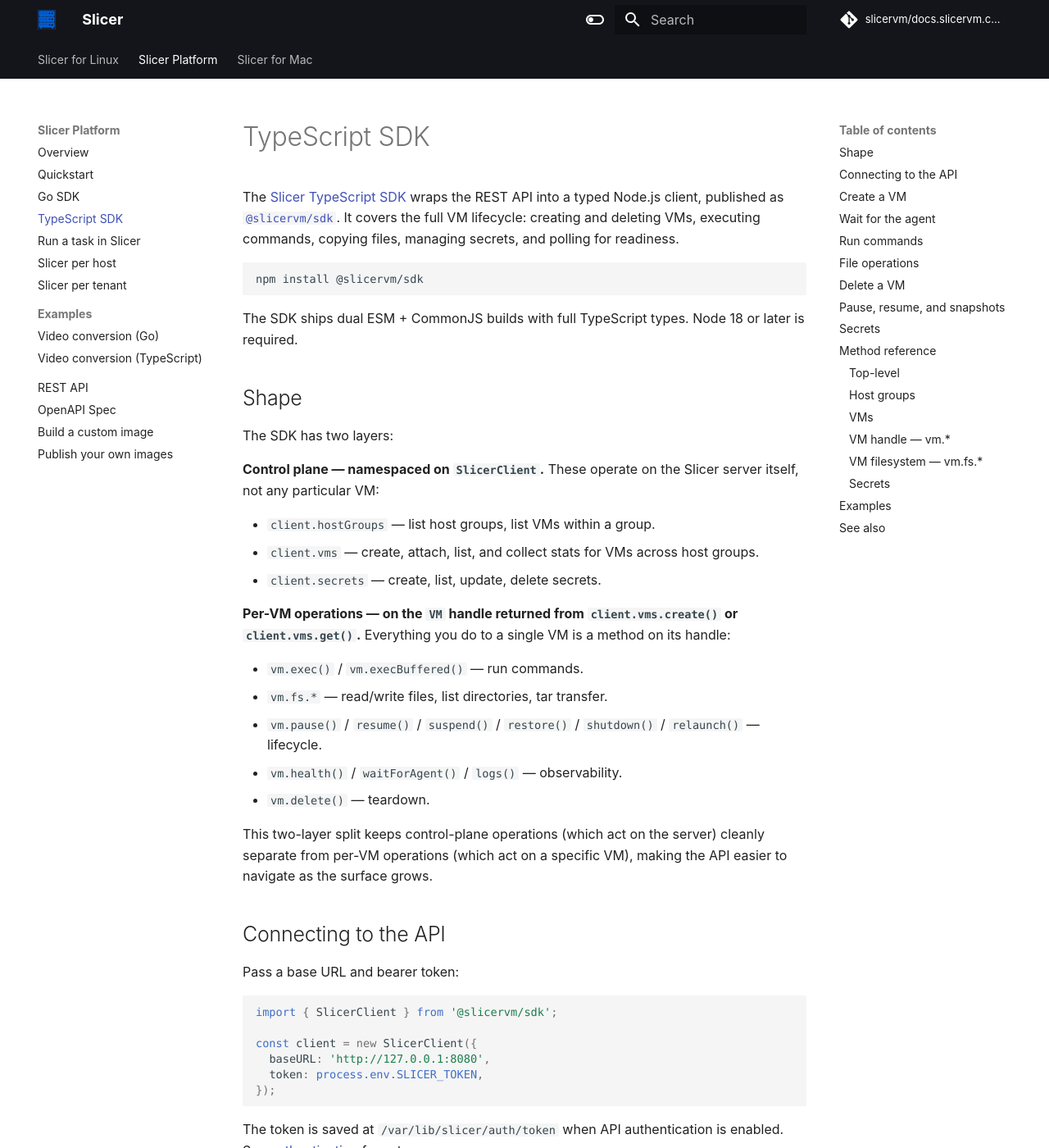
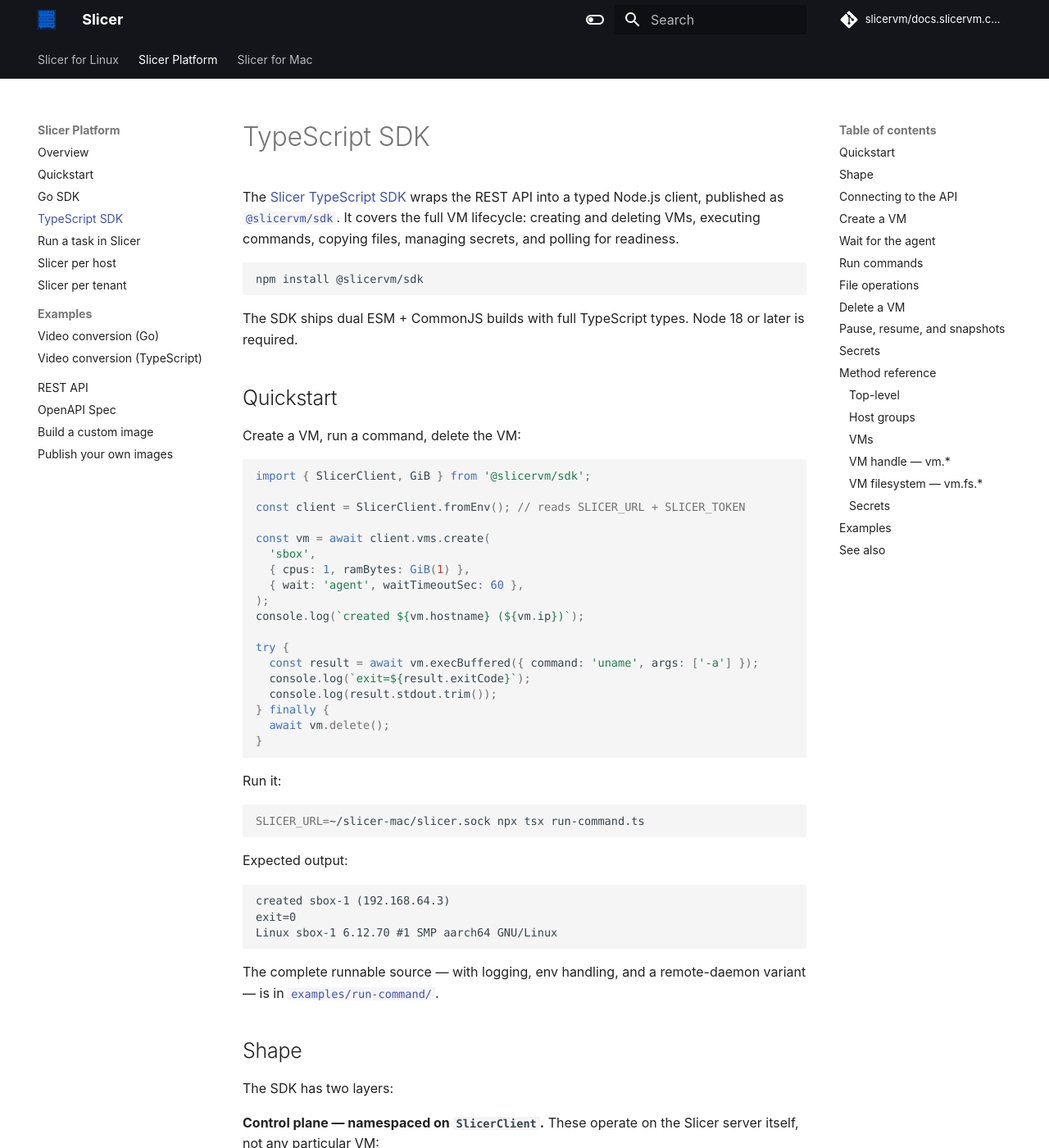
Before and after one commit to slicervm/docs.slicervm.com, an MkDocs documentation site: the page built from docs/platform/typescript-sdk.md, in a window 1280 px wide and 1400 px high. Shown: the whole window at 82% size. Built offline with MkDocs 1.6.1 and Material for MkDocs 9.7.7, drawn with Linux system fonts in a browser that asks for light colours; some web fonts are replaced; comment, search, counter and statistics services are not loaded.

Commit message:
Add quickstart example
Signed-off-by: Alex Ellis (OpenFaaS Ltd) <alexellis2@gmail.com>

````diff
--- a/docs/platform/typescript-sdk.md
+++ b/docs/platform/typescript-sdk.md
@@ -7,6 +7,47 @@
 ```
 
 The SDK ships dual ESM + CommonJS builds with full TypeScript types. Node 18 or later is required.
+
+## Quickstart
+
+Create a VM, run a command, delete the VM:
+
+```ts
+import { SlicerClient, GiB } from '@slicervm/sdk';
+
+const client = SlicerClient.fromEnv(); // reads SLICER_URL + SLICER_TOKEN
+
+const vm = await client.vms.create(
+  'sbox',
+  { cpus: 1, ramBytes: GiB(1) },
+  { wait: 'agent', waitTimeoutSec: 60 },
+);
+console.log(`created ${vm.hostname} (${vm.ip})`);
+
+try {
+  const result = await vm.execBuffered({ command: 'uname', args: ['-a'] });
+  console.log(`exit=${result.exitCode}`);
+  console.log(result.stdout.trim());
+} finally {
+  await vm.delete();
+}
+```
+
+Run it:
+
+```bash
+SLICER_URL=~/slicer-mac/slicer.sock npx tsx run-command.ts
+```
+
+Expected output:
+
+```
+created sbox-1 (192.168.64.3)
+exit=0
+Linux sbox-1 6.12.70 #1 SMP aarch64 GNU/Linux
+```
+
+The complete runnable source — with logging, env handling, and a remote-daemon variant — is in [`examples/run-command/`](https://github.com/slicervm/sdk-ts/tree/master/examples/run-command).
 
 ## Shape
 
@@ -270,7 +311,7 @@
 ## Examples
 
 * [Video conversion with TypeScript](/platform/typescript-video-conversion/) — create a VM, install ffmpeg, transcode a video, and stream the binary result back via `stdio: 'base64'`. Full e2e walkthrough with runnable source.
-* [`examples/` in the SDK repo](https://github.com/slicervm/sdk-ts/tree/main/examples) — more runnable examples.
+* [`examples/` in the SDK repo](https://github.com/slicervm/sdk-ts/tree/master/examples) — more runnable examples.
 
 ## See also
 
````
Also changed, not shown: docs/platform/typescript-video-conversion.md (+2 -2 lines).
